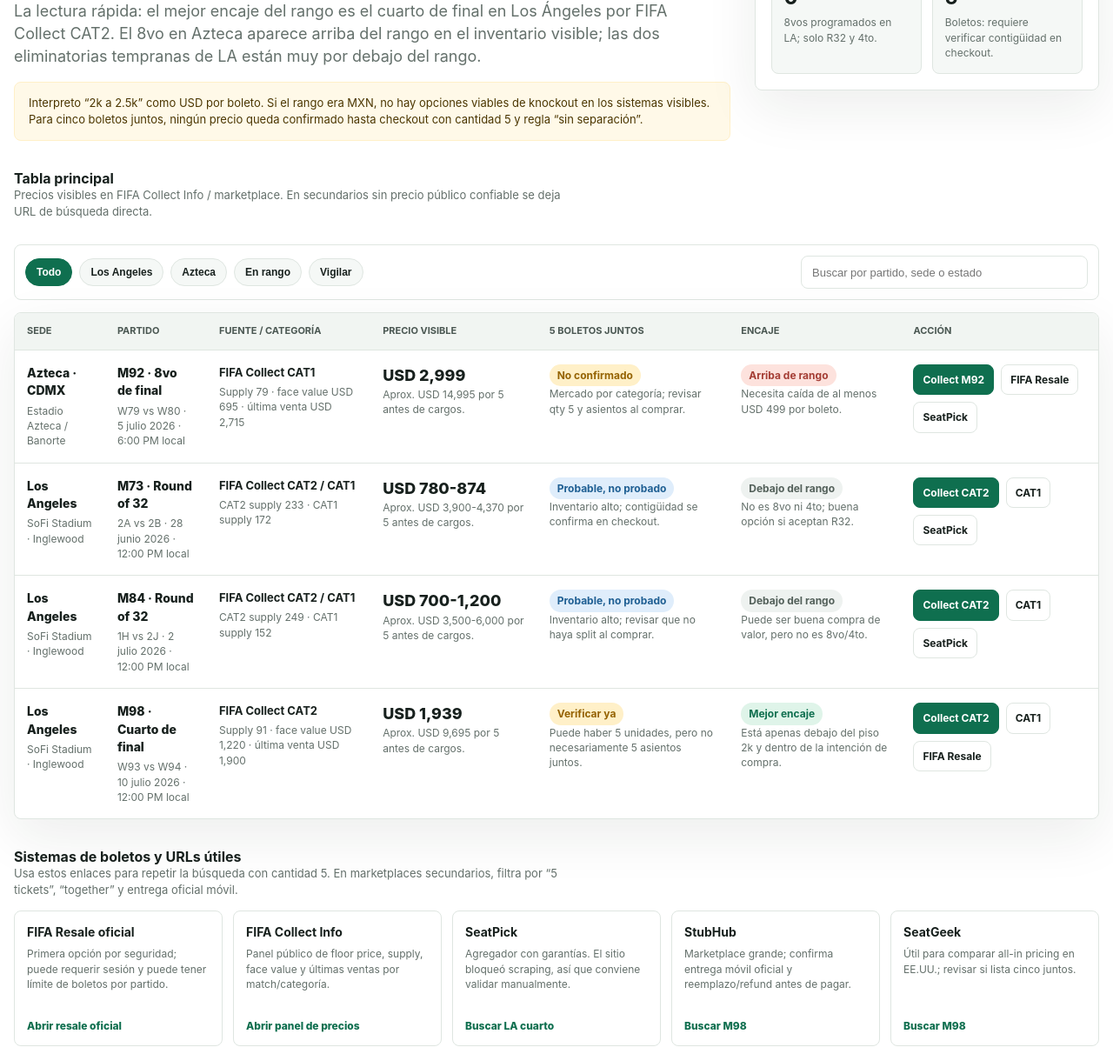
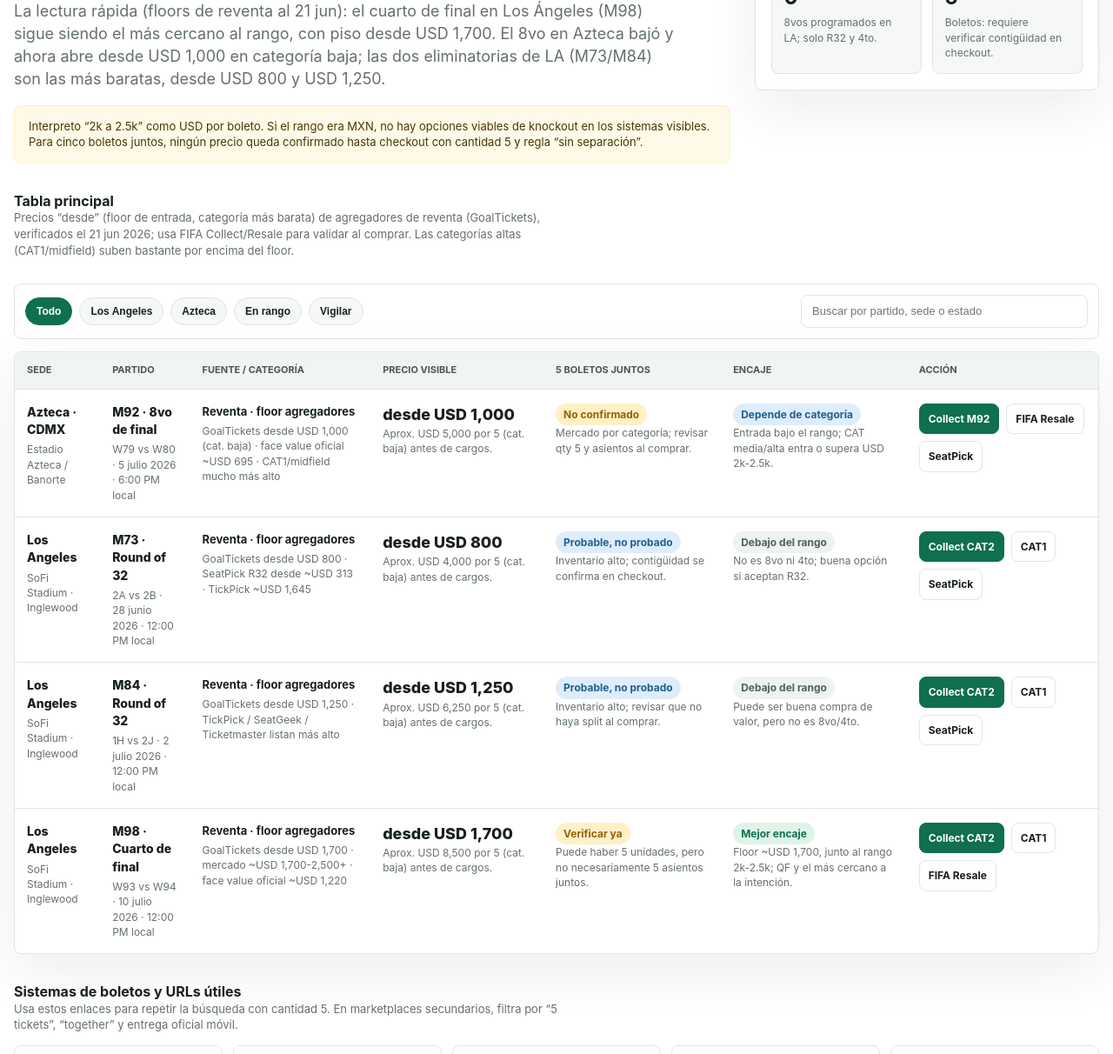
Before and after one commit to jcariasm/boletos-knockout-2026, a plain HTML site: page index.html in a window 1280 px wide. Shown: the part 321-1533 px from the top of the page at 87% size. Drawn offline with Linux system fonts and the light colour scheme.

Commit message:
Add files via upload

```diff
--- a/index.html
+++ b/index.html
@@ -460,7 +460,7 @@
         <div class="mark" aria-hidden="true"></div>
         <div>
           <strong>Panorama boletos knockout 2026</strong>
-          <span>Actualizado: 19 junio 2026 · precios por boleto en USD</span>
+          <span>Actualizado: 21 junio 2026 · precios por boleto en USD</span>
         </div>
       </div>
       <nav aria-label="Navegación">
@@ -476,9 +476,10 @@
       <div>
         <h1 id="titulo">5 boletos para LA y Azteca, con foco en USD 2,000-2,500.</h1>
         <p class="lead">
-          La lectura rápida: el mejor encaje del rango es el cuarto de final en Los Ángeles
-          por FIFA Collect CAT2. El 8vo en Azteca aparece arriba del rango en el inventario
-          visible; las dos eliminatorias tempranas de LA están muy por debajo del rango.
+          La lectura rápida (floors de reventa al 21 jun): el cuarto de final en Los Ángeles
+          (M98) sigue siendo el más cercano al rango, con piso desde USD 1,700. El 8vo en Azteca
+          bajó y ahora abre desde USD 1,000 en categoría baja; las dos eliminatorias de LA
+          (M73/M84) son las más baratas, desde USD 800 y USD 1,250.
         </p>
         <div class="notice">
           Interpreto “2k a 2.5k” como USD por boleto. Si el rango era MXN, no hay opciones
@@ -496,7 +497,7 @@
           </div>
           <div class="metric">
             <b>1</b>
-            <span>Opción fuerte dentro/cerca del rango: LA cuarto CAT2.</span>
+            <span>Opción fuerte cerca del rango: LA cuarto (M98) desde USD 1,700.</span>
           </div>
           <div class="metric">
             <b>0</b>
@@ -514,7 +515,7 @@
       <div class="section-head">
         <div>
           <h2 id="tabla-titulo">Tabla principal</h2>
-          <p>Precios visibles en FIFA Collect Info / marketplace. En secundarios sin precio público confiable se deja URL de búsqueda directa.</p>
+          <p>Precios “desde” (floor de entrada, categoría más barata) de agregadores de reventa (GoalTickets), verificados el 21 jun 2026; usa FIFA Collect/Resale para validar al comprar. Las categorías altas (CAT1/midfield) suben bastante por encima del floor.</p>
         </div>
       </div>
 
@@ -554,21 +555,21 @@
               </td>
               <td>
                 <div class="stack">
-                  <strong>FIFA Collect CAT1</strong>
-                  <span class="sub">Supply 79 · face value USD 695 · última venta USD 2,715</span>
+                  <strong>Reventa · floor agregadores</strong>
+                  <span class="sub">GoalTickets desde USD 1,000 (cat. baja) · face value oficial ~USD 695 · CAT1/midfield mucho más alto</span>
                 </div>
               </td>
               <td>
-                <div class="price">USD 2,999</div>
-                <div class="sub">Aprox. USD 14,995 por 5 antes de cargos.</div>
+                <div class="price">desde USD 1,000</div>
+                <div class="sub">Aprox. USD 5,000 por 5 (cat. baja) antes de cargos.</div>
               </td>
               <td>
                 <span class="chip warn">No confirmado</span>
                 <div class="sub">Mercado por categoría; revisar qty 5 y asientos al comprar.</div>
               </td>
               <td>
-                <span class="chip bad">Arriba de rango</span>
-                <div class="sub">Necesita caída de al menos USD 499 por boleto.</div>
+                <span class="chip info">Depende de categoría</span>
+                <div class="sub">Entrada bajo el rango; CAT media/alta entra o supera USD 2k-2.5k.</div>
               </td>
               <td>
                 <div class="actions">
@@ -590,13 +591,13 @@
               </td>
               <td>
                 <div class="stack">
-                  <strong>FIFA Collect CAT2 / CAT1</strong>
-                  <span class="sub">CAT2 supply 233 · CAT1 supply 172</span>
+                  <strong>Reventa · floor agregadores</strong>
+                  <span class="sub">GoalTickets desde USD 800 · SeatPick R32 desde ~USD 313 · TickPick ~USD 1,645</span>
                 </div>
               </td>
               <td>
-                <div class="price">USD 780-874</div>
-                <div class="sub">Aprox. USD 3,900-4,370 por 5 antes de cargos.</div>
+                <div class="price">desde USD 800</div>
+                <div class="sub">Aprox. USD 4,000 por 5 (cat. baja) antes de cargos.</div>
               </td>
               <td>
                 <span class="chip info">Probable, no probado</span>
@@ -626,13 +627,13 @@
               </td>
               <td>
                 <div class="stack">
-                  <strong>FIFA Collect CAT2 / CAT1</strong>
-                  <span class="sub">CAT2 supply 249 · CAT1 supply 152</span>
+                  <strong>Reventa · floor agregadores</strong>
+                  <span class="sub">GoalTickets desde USD 1,250 · TickPick / SeatGeek / Ticketmaster listan más alto</span>
                 </div>
               </td>
               <td>
-                <div class="price">USD 700-1,200</div>
-                <div class="sub">Aprox. USD 3,500-6,000 por 5 antes de cargos.</div>
+                <div class="price">desde USD 1,250</div>
+                <div class="sub">Aprox. USD 6,250 por 5 (cat. baja) antes de cargos.</div>
               </td>
               <td>
                 <span class="chip info">Probable, no probado</span>
@@ -662,13 +663,13 @@
               </td>
               <td>
                 <div class="stack">
-                  <strong>FIFA Collect CAT2</strong>
-                  <span class="sub">Supply 91 · face value USD 1,220 · última venta USD 1,900</span>
+                  <strong>Reventa · floor agregadores</strong>
+                  <span class="sub">GoalTickets desde USD 1,700 · mercado ~USD 1,700-2,500+ · face value oficial ~USD 1,220</span>
                 </div>
               </td>
               <td>
-                <div class="price">USD 1,939</div>
-                <div class="sub">Aprox. USD 9,695 por 5 antes de cargos.</div>
+                <div class="price">desde USD 1,700</div>
+                <div class="sub">Aprox. USD 8,500 por 5 (cat. baja) antes de cargos.</div>
               </td>
               <td>
                 <span class="chip warn">Verificar ya</span>
@@ -676,7 +677,7 @@
               </td>
               <td>
                 <span class="chip ok">Mejor encaje</span>
-                <div class="sub">Está apenas debajo del piso 2k y dentro de la intención de compra.</div>
+                <div class="sub">Floor ~USD 1,700, junto al rango 2k-2.5k; QF y el más cercano a la intención.</div>
               </td>
               <td>
                 <div class="actions">
@@ -794,9 +795,9 @@
         <article class="note">
           <h3>Conclusión por sede</h3>
           <ul>
-            <li>Azteca 8vo: actualmente caro; vigilar caída a USD 2,500 o menos.</li>
-            <li>LA cuarto: mejor match con el rango; CAT2 visible en USD 1,939.</li>
-            <li>LA R32: baratos comparados con el rango, pero no son 8vos ni 4tos.</li>
+            <li>Azteca 8vo (M92): floor bajó a ~USD 1,000 en cat. baja; CAT media/alta entra al rango 2k-2.5k.</li>
+            <li>LA cuarto (M98): mejor encaje; floor ~USD 1,700, junto al rango.</li>
+            <li>LA R32 (M73/M84): los más baratos (desde USD 800 y 1,250), pero no son 8vos ni 4tos.</li>
           </ul>
         </article>
 
@@ -819,7 +820,7 @@
 
   <footer>
     <div class="shell">
-      Fuentes base: FIFA World Cup 2026 knockout schedule; FIFA Collect Info; FIFA Collect marketplace; búsquedas directas en SeatPick, StubHub, SeatGeek, Vivid Seats, TickPick, TicketNetwork, Ticombo y TicketKosta. No se compró nada ni se ingresaron datos personales.
+      Fuentes (verificación 21 jun 2026): FIFA World Cup 2026 knockout schedule; floors de reventa “desde” de GoalTickets; rangos de SeatPick, StubHub, SeatGeek, Vivid Seats, TickPick, TicketNetwork, Ticombo y TicketKosta; FIFA Collect/Resale para validación oficial. Precios “desde”/floor en USD, sujetos a cambio; no se compró nada ni se ingresaron datos personales.
     </div>
   </footer>
 
```
